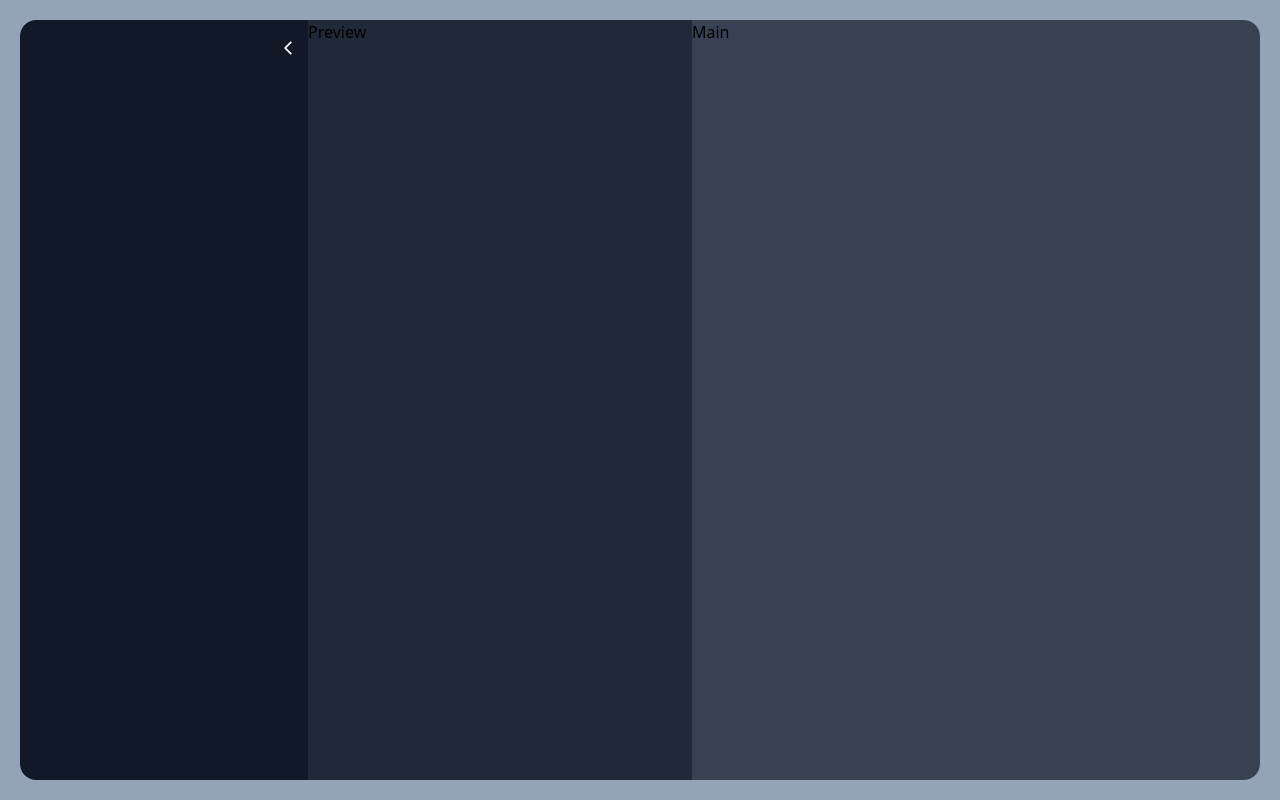
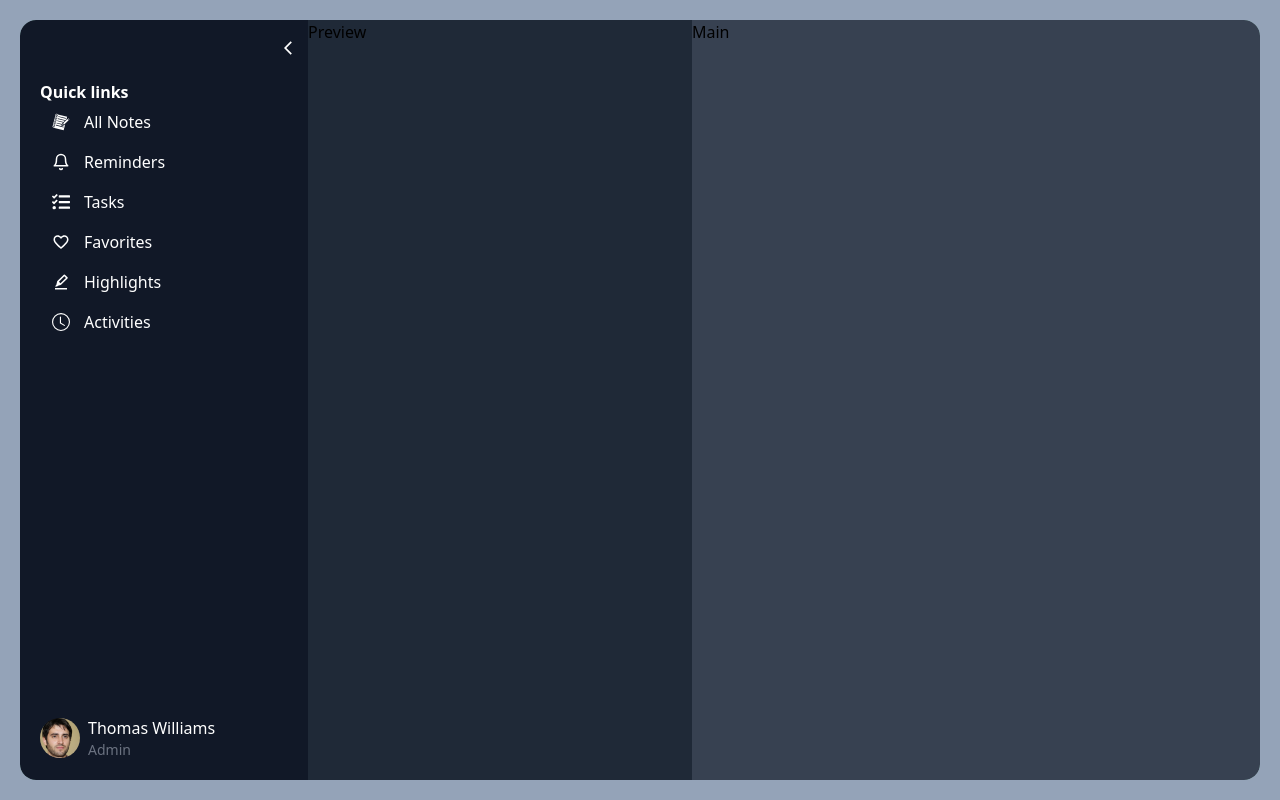
Before and after one commit to PrinceNarteh/my-notes, a Next.js app: page / in a window 1280 px wide. Built offline with nearby package versions, Linux system fonts and the light colour scheme.

Commit message:
done styling SideBar component

```diff
--- a/components/Preview.tsx
+++ b/components/Preview.tsx
@@ -4,7 +4,7 @@ const Preview = ({ open }: { open: boolean }) => {
   return (
     <div
       className={`h-[calc(100vh_-_40px)] w-96 bg-gray-800 duration-300 ${
-        open ? "ml-72" : "ml-10"
+        open ? "ml-72" : "ml-16"
       }`}
     >
       Preview
--- a/components/SideBar.tsx
+++ b/components/SideBar.tsx
@@ -1,5 +1,41 @@
+import React from "react";
 import { Dispatch, SetStateAction } from "react";
-import { MdArrowBackIosNew } from "react-icons/md";
+import { FiBell } from "react-icons/fi";
+import { GiNotebook } from "react-icons/gi";
+import { MdArrowBackIosNew, MdOutlineFavoriteBorder } from "react-icons/md";
+import { TfiReload } from "react-icons/tfi";
+import { FaTasks } from "react-icons/fa";
+import { BiHighlight } from "react-icons/bi";
+import { BsClock } from "react-icons/bs";
+import user from "../assets/images/user.jpg";
+import Image from "next/image";
+
+const links = [
+  {
+    icons: GiNotebook,
+    label: "All Notes",
+  },
+  {
+    icons: FiBell,
+    label: "Reminders",
+  },
+  {
+    icons: FaTasks,
+    label: "Tasks",
+  },
+  {
+    icons: MdOutlineFavoriteBorder,
+    label: "Favorites",
+  },
+  {
+    icons: BiHighlight,
+    label: "Highlights",
+  },
+  {
+    icons: BsClock,
+    label: "Activities",
+  },
+];
 
 const SideBar = ({
   open,
@@ -11,15 +47,69 @@ const SideBar = ({
   return (
     <div
       className={`fixed h-[calc(100vh_-_40px)] w-72 bg-gray-900 text-white rounded-l-2xl p-5 duration-300 ${
-        open ? "w-72" : "w-10"
+        open ? "w-72" : "w-16"
       }`}
     >
-      <MdArrowBackIosNew
-        className={`absolute right-3 cursor-pointer duration-300 ${
-          open ? "rotate-0" : "rotate-180"
-        }`}
-        onClick={() => setOpen(!open)}
-      />
+      <div className="h-5">
+        <MdArrowBackIosNew
+          className={`absolute  cursor-pointer duration-300 ${
+            open ? "rotate-0 right-3" : "rotate-180 right-6"
+          }`}
+          onClick={() => setOpen(!open)}
+        />
+      </div>
+      <div className="flex flex-col justify-between h-full pb-5">
+        <div className={`py-5 duration-300`}>
+          <h3
+            className={`font-bold whitespace-pre duration-300 ${
+              !open && "-translate-x-10 opacity-0 invisible"
+            }`}
+          >
+            Quick links
+          </h3>
+          <ul className={`space-y-1`}>
+            {links.map((link, index) => (
+              <li
+                key={index}
+                className={`py-1.5 rounded-md flex items-center gap-3.5 cursor-pointer ${
+                  open && "pl-3 hover:bg-blue-500"
+                } duration-300`}
+              >
+                <div className={`${open ? "text-lg" : "text-xl"} duration-300`}>
+                  {React.createElement(link.icons)}
+                </div>
+                <h3
+                  style={{ transitionDelay: `${index + 1}00ms` }}
+                  className={`whitespace-pre ${
+                    !open && "translate-x-10 opacity-0 invisible"
+                  } duration-300`}
+                >
+                  {link.label}
+                </h3>
+              </li>
+            ))}
+          </ul>
+        </div>
+        <div className=" flex items-center gap-2">
+          <div className="shrink-0">
+            <Image
+              src={user}
+              alt=""
+              className={`${
+                open ? "w-10 h-10" : "w-6 h-6"
+              } rounded-full duration-500`}
+            />
+          </div>
+          <div
+            className={`${
+              !open && "translate-x-10 opacity-0 invisible"
+            } shrink-0 duration-300`}
+          >
+            <h3>Thomas Williams</h3>
+            <h6 className="text-gray-500 text-sm">Admin</h6>
+          </div>
+        </div>
+      </div>
     </div>
   );
 };
```
Also changed, not shown: assets/images/user.jpg (added).
